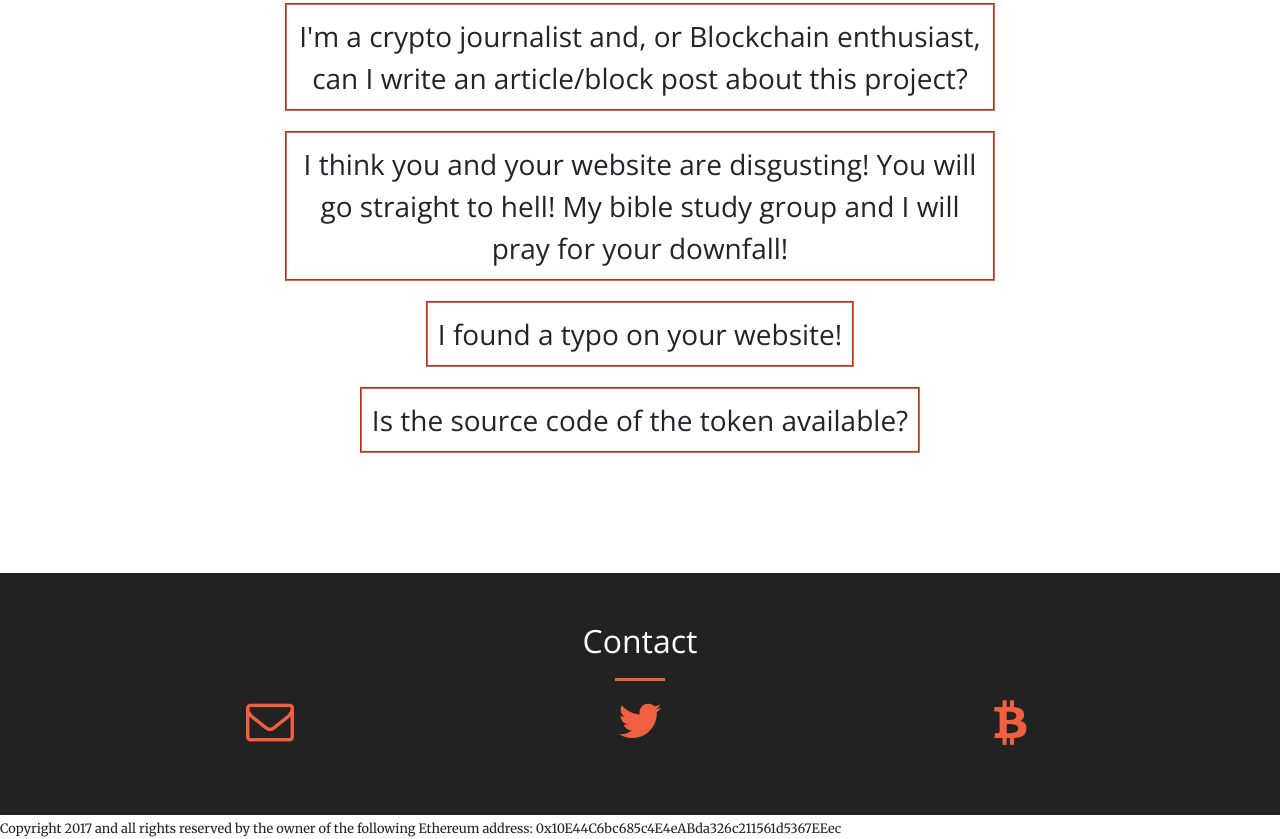
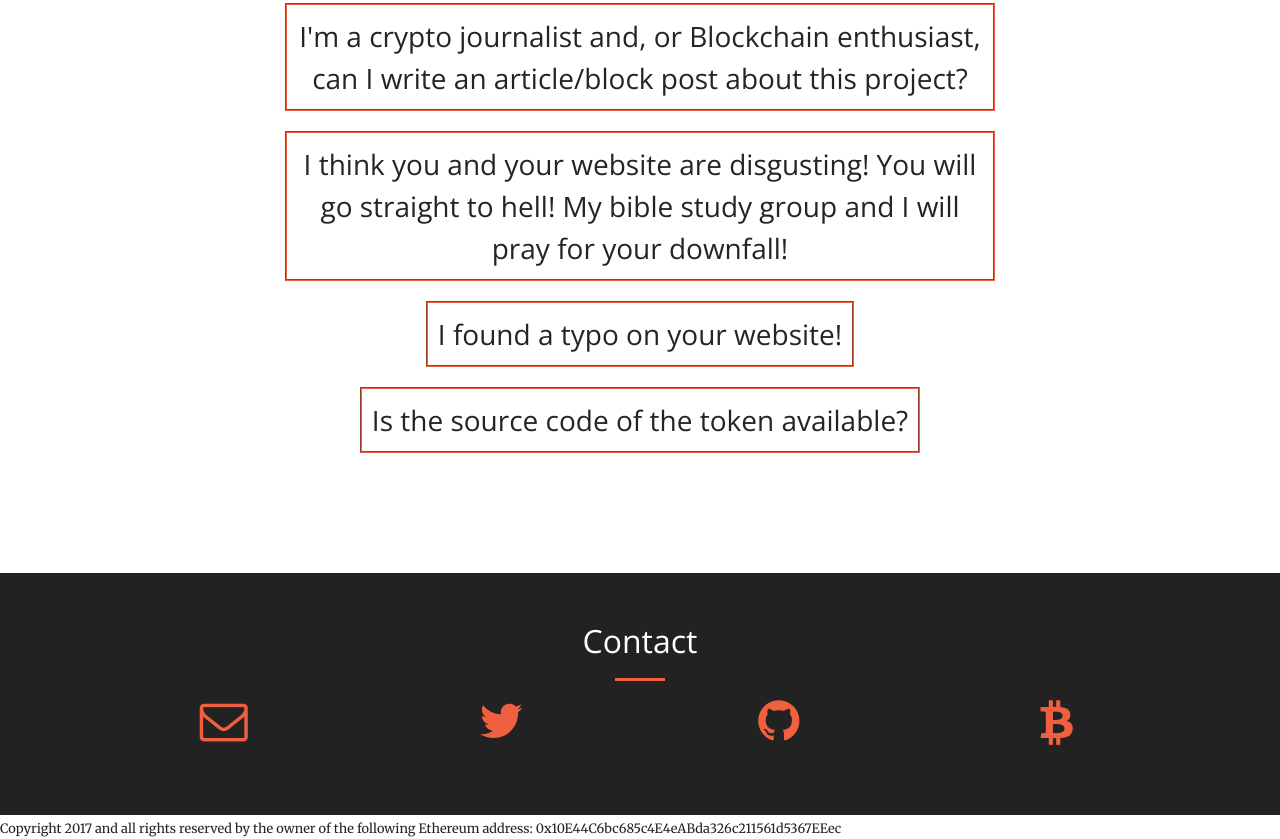
Before and after one commit to SmokinCaterpillar/soul_tokens_2nd_domain, a plain HTML site: page index.html in a window 1280 px wide. Shown: the part 6713-7552 px from the top of the page. Drawn offline with nearby package versions, Linux system fonts and the light colour scheme; no server answers.

Commit message:
Added github to Website!

```diff
--- a/index.html
+++ b/index.html
@@ -516,27 +516,27 @@
         </div>
         <div class="col-md-12 mx-auto text-center">
           <div class="row">
-            <div class="col-md-4 text-center">
+            <div class="col-md-3 text-center">
 
               <p class="text-faded">
                 <a href="mailto:charons.soul.and.party.supplies@protonmail.com"><i class="fa fa-envelope-o fa-3x sr-contact"></i></a>
               </p>
             </div>
 
-            <div class="col-md-4 text-center">
+            <div class="col-md-3 text-center">
               <p class="text-faded">
                 <a href="https://twitter.com/CharonsNapkins"> <i class="fa fa-twitter fa-3x sr-contact"></i></a>
               </p>
             </div>
 
-            <!--<div class="col-md-3 text-center">-->
-              <!--<p class="text-faded">-->
-                <!--<a href="https://www.reddit.com/r/ethtrader/comments/77uecb/soul_napkins_sell_your_soul_on_the_blockchain/">-->
-                  <!--<i class="fa fa-reddit fa-3x sr-contact"></i></a>-->
-              <!--</p>-->
-            <!--</div>-->
+            <div class="col-md-3 text-center">
+              <p class="text-faded">
+                <a href="https://github.com/SmokinCaterpillar/soul_tokens">
+                  <i class="fa fa-github fa-3x sr-contact"></i></a>
+              </p>
+            </div>
 
-            <div class="col-md-4 text-center">
+            <div class="col-md-3 text-center">
               <p class="text-faded">
                 <a href="https://bitcointalk.org/index.php?topic=2283258.0"> <i class="fa fa-bitcoin fa-3x sr-contact"></i></a>
               </p>
```
